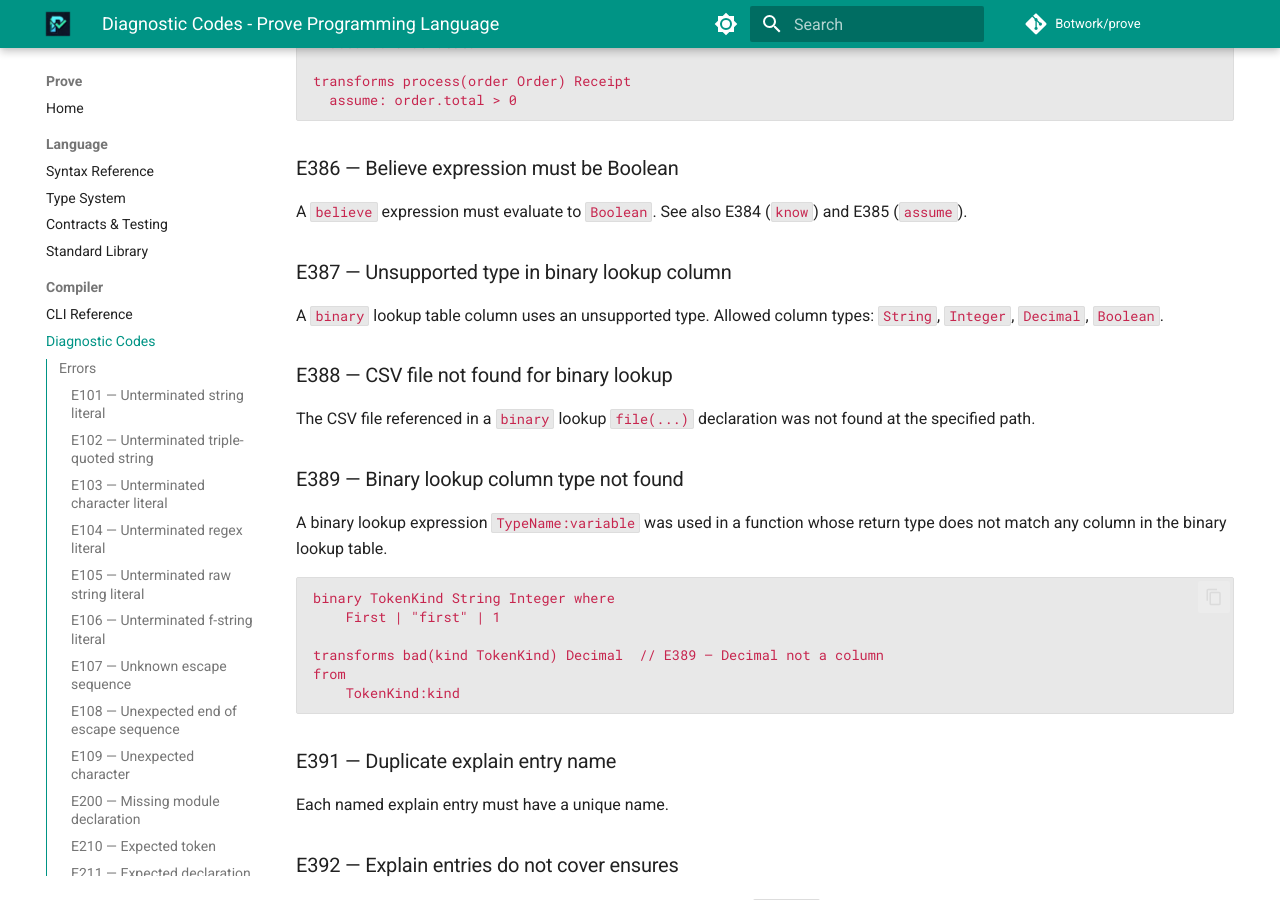
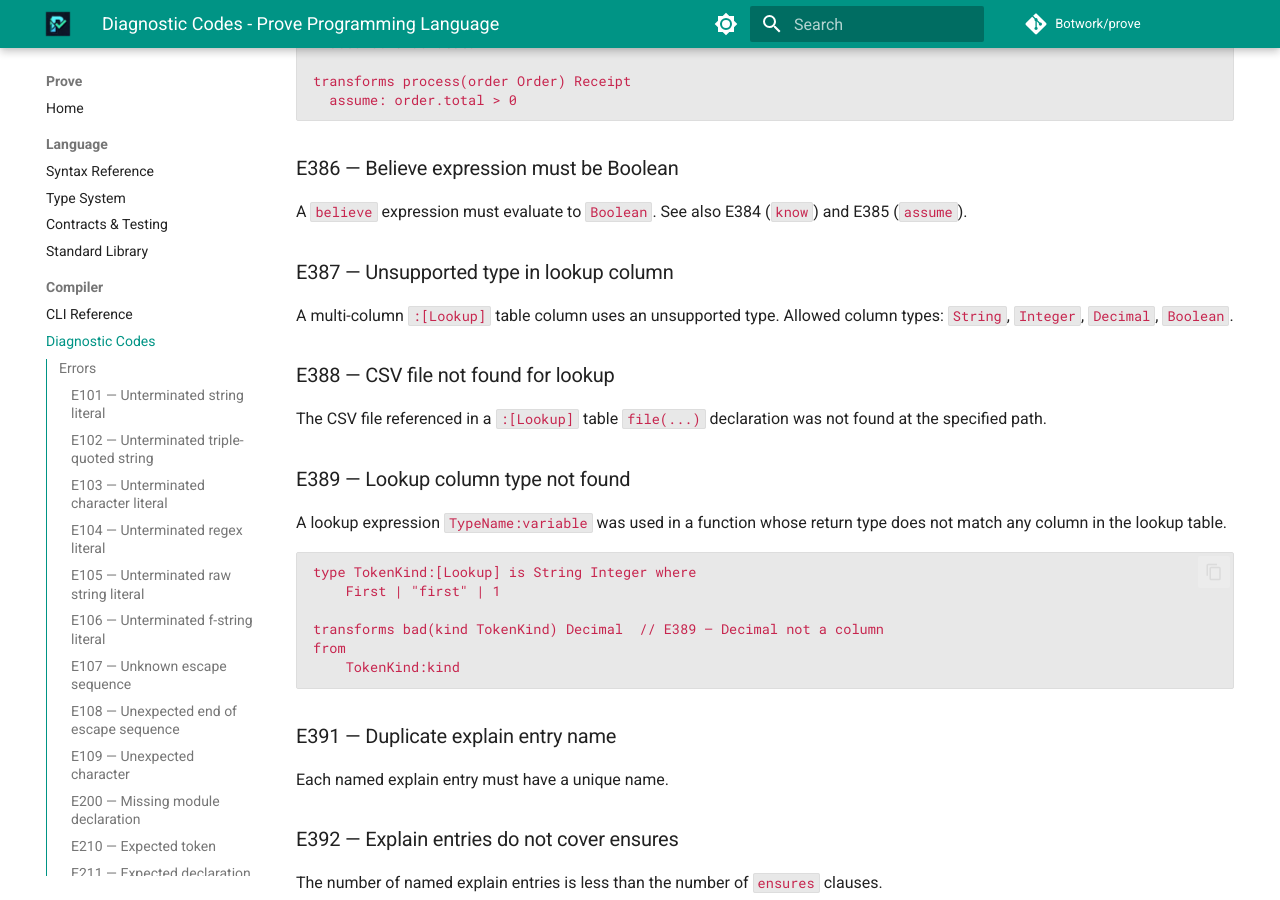
Before and after one commit to kennedyshead/prove, an MkDocs documentation site: the page built from docs/diagnostics.md, in a window 1280 px wide and 900 px high, scrolled down 9856 px. Built offline with MkDocs 1.6.1 and Material for MkDocs 9.7.7, drawn with Linux system fonts in a browser that asks for light colours; some of the changed text lies outside the part shown.

Commit message:
Reverse lookup

````diff
--- a/docs/diagnostics.md
+++ b/docs/diagnostics.md
@@ -347,12 +347,12 @@
 
 Wrap the reverse lookup in a `matches` function if you need to handle stacked variants.
 
-### E379 — Binary lookup column count mismatch
+### E379 — Lookup column count mismatch
 
-An entry in a `binary` lookup table has a different number of values than columns declared.
+An entry in a multi-column `:[Lookup]` table has a different number of values than columns declared.
 
 ```prove
-binary TokenKind String Integer Decimal where
+type TokenKind:[Lookup] is String Integer Decimal where
     First | "first" | 1          // E379 — 2 values, expected 3
 ```
 
@@ -418,20 +418,20 @@
 
 A `believe` expression must evaluate to `Boolean`. See also E384 (`know`) and E385 (`assume`).
 
-### E387 — Unsupported type in binary lookup column
+### E387 — Unsupported type in lookup column
 
-A `binary` lookup table column uses an unsupported type. Allowed column types: `String`, `Integer`, `Decimal`, `Boolean`.
+A multi-column `:[Lookup]` table column uses an unsupported type. Allowed column types: `String`, `Integer`, `Decimal`, `Boolean`.
 
-### E388 — CSV file not found for binary lookup
+### E388 — CSV file not found for lookup
 
-The CSV file referenced in a `binary` lookup `file(...)` declaration was not found at the specified path.
+The CSV file referenced in a `:[Lookup]` table `file(...)` declaration was not found at the specified path.
 
-### E389 — Binary lookup column type not found
+### E389 — Lookup column type not found
 
-A binary lookup expression `TypeName:variable` was used in a function whose return type does not match any column in the binary lookup table.
+A lookup expression `TypeName:variable` was used in a function whose return type does not match any column in the lookup table.
 
 ```prove
-binary TokenKind String Integer where
+type TokenKind:[Lookup] is String Integer where
     First | "first" | 1
 
 transforms bad(kind TokenKind) Decimal  // E389 — Decimal not a column
````
Also changed, not shown: docs/roadmap.md (+2 -2 lines), 5 other files.
